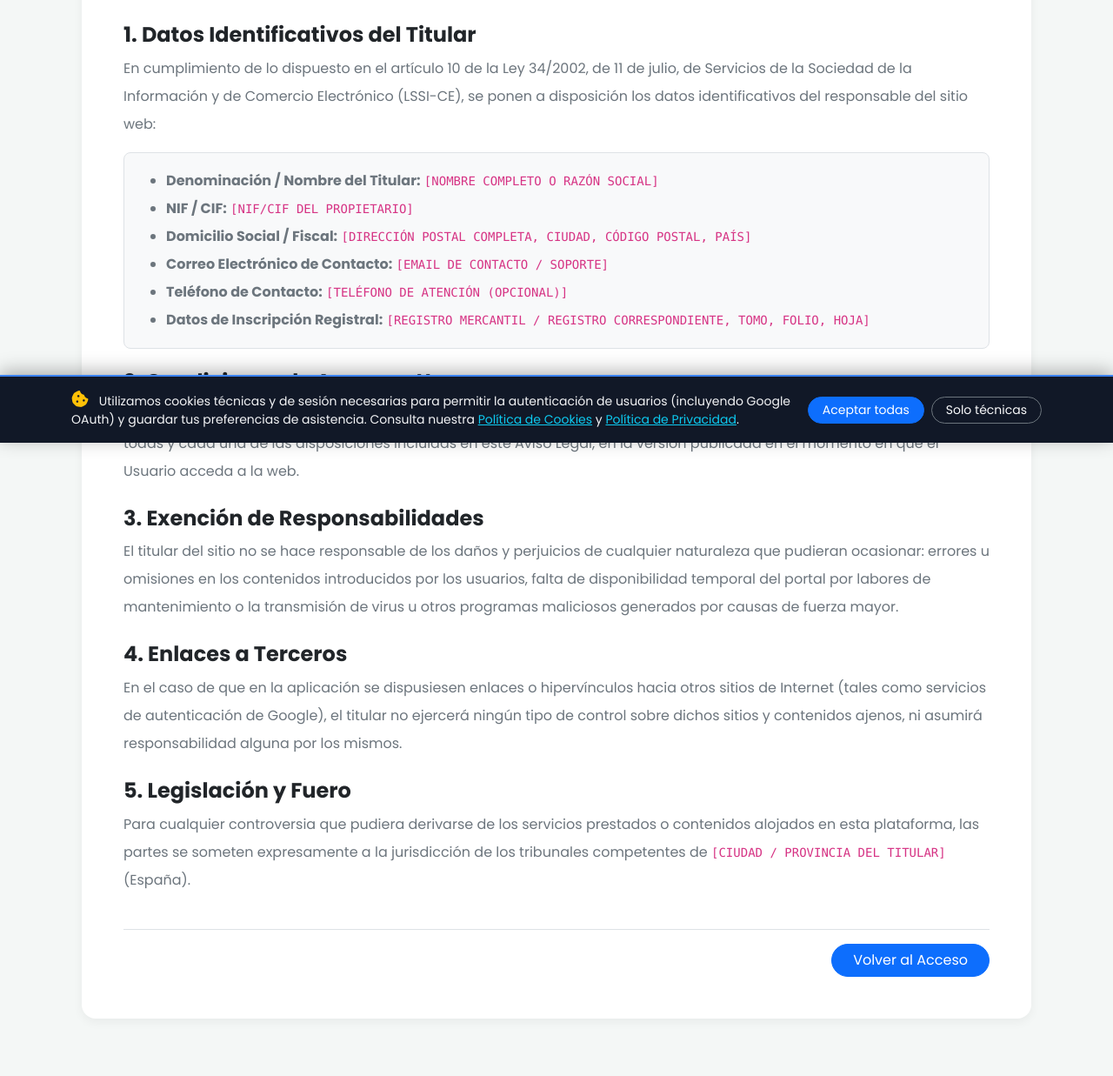
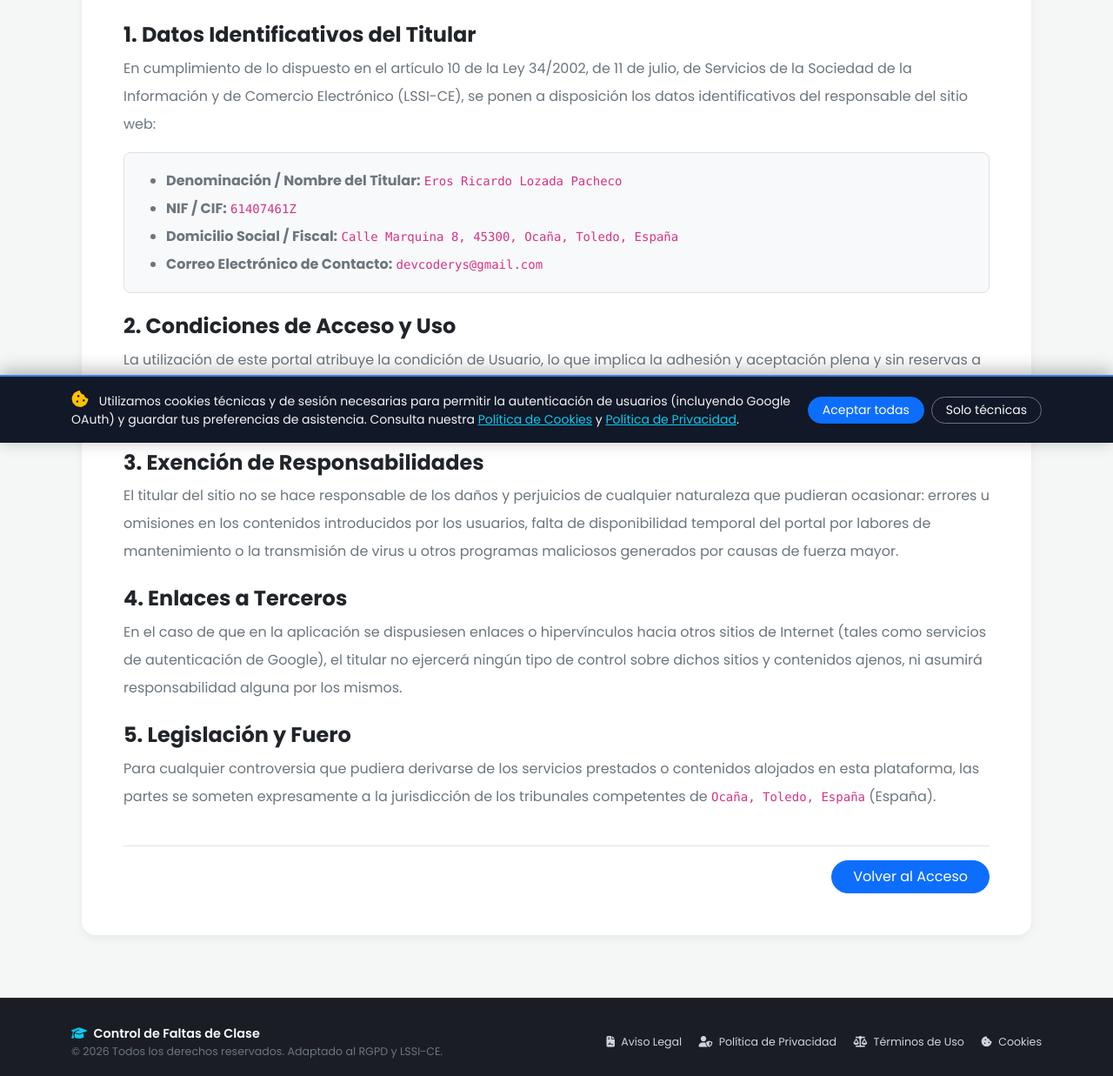
Before and after one commit to Devcodery/Faltas-De-Clase, a Flask app: page /aviso-legal in a window 1280 px wide. Shown: the part 291-1528 px from the top of the page at 87% size. Run offline with Flask 3, Linux system fonts and the light colour scheme.

Commit message:
feat: actualizar información legal en aviso legal y política de privacidad

```diff
--- a/web/templates/legal/aviso_legal.html
+++ b/web/templates/legal/aviso_legal.html
@@ -18,12 +18,10 @@
             </p>
             <div class="bg-light p-3 rounded-3 border mb-3">
                 <ul class="mb-0">
-                    <li><strong>Denominación / Nombre del Titular:</strong> <code>[NOMBRE COMPLETO O RAZÓN SOCIAL]</code></li>
-                    <li><strong>NIF / CIF:</strong> <code>[NIF/CIF DEL PROPIETARIO]</code></li>
-                    <li><strong>Domicilio Social / Fiscal:</strong> <code>[DIRECCIÓN POSTAL COMPLETA, CIUDAD, CÓDIGO POSTAL, PAÍS]</code></li>
-                    <li><strong>Correo Electrónico de Contacto:</strong> <code>[EMAIL DE CONTACTO / SOPORTE]</code></li>
-                    <li><strong>Teléfono de Contacto:</strong> <code>[TELÉFONO DE ATENCIÓN (OPCIONAL)]</code></li>
-                    <li><strong>Datos de Inscripción Registral:</strong> <code>[REGISTRO MERCANTIL / REGISTRO CORRESPONDIENTE, TOMO, FOLIO, HOJA]</code></li>
+                    <li><strong>Denominación / Nombre del Titular:</strong> <code>Eros Ricardo Lozada Pacheco</code></li>
+                    <li><strong>NIF / CIF:</strong> <code>61407461Z</code></li>
+                    <li><strong>Domicilio Social / Fiscal:</strong> <code>Calle Marquina 8, 45300, Ocaña, Toledo, España</code></li>
+                    <li><strong>Correo Electrónico de Contacto:</strong> <code>devcoderys@gmail.com</code></li>
                 </ul>
             </div>
 
@@ -44,7 +42,7 @@
 
             <h4 class="fw-bold text-dark mt-4">5. Legislación y Fuero</h4>
             <p>
-                Para cualquier controversia que pudiera derivarse de los servicios prestados o contenidos alojados en esta plataforma, las partes se someten expresamente a la jurisdicción de los tribunales competentes de <code>[CIUDAD / PROVINCIA DEL TITULAR]</code> (España).
+                Para cualquier controversia que pudiera derivarse de los servicios prestados o contenidos alojados en esta plataforma, las partes se someten expresamente a la jurisdicción de los tribunales competentes de <code>Ocaña, Toledo, España</code> (España).
             </p>
         </div>
 
```
Also changed, not shown: web/templates/legal/privacidad.html (+4 -4 lines).
